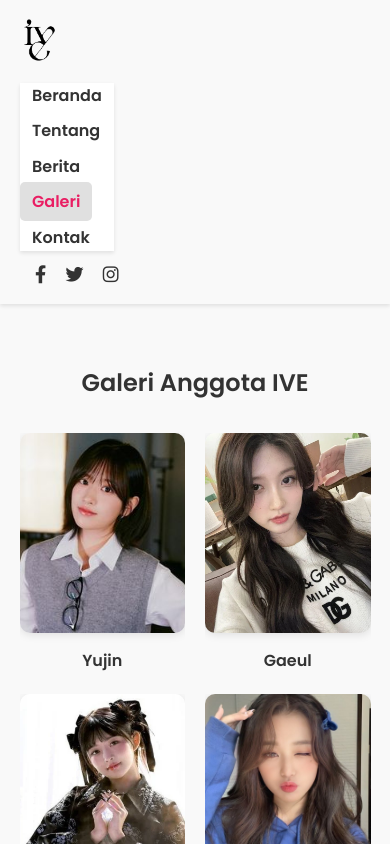
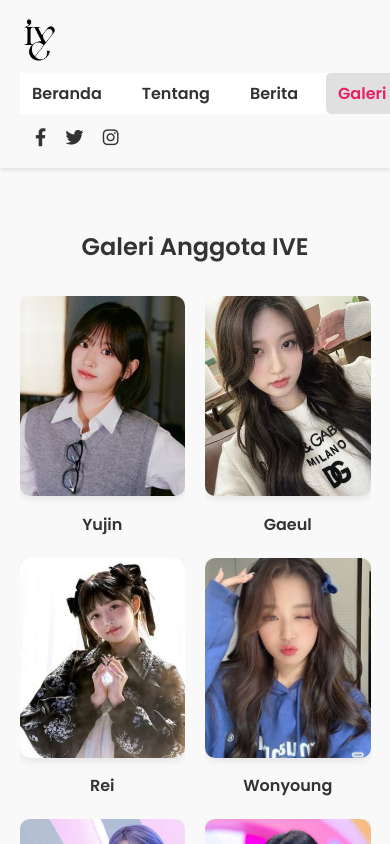
Before and after one commit to DIALRI2111/IVE-WEBSITE, a plain HTML site: page galeri.html in a window 390 px wide. Drawn offline with Linux system fonts and the light colour scheme.

Commit message:
Add files via upload

```diff
--- a/galeri.html
+++ b/galeri.html
@@ -26,6 +26,9 @@
       background-color: #f9f9f9;
       padding: 15px 0;
       box-shadow: 0 2px 4px rgba(0, 0, 0, 0.1);
+      position: sticky;
+      top: 0;
+      z-index: 100;
     }
 
     .header-container {
@@ -42,58 +45,62 @@
       height: 50px;
     }
 
+    /* Make nav horizontal and scrollable on mobile */
+    nav {
+      overflow-x: auto;
+      -webkit-overflow-scrolling: touch;
+    }
     nav ul {
       list-style: none;
       display: flex;
       gap: 20px;
       margin: 0;
       padding: 0;
+      flex-wrap: nowrap;
+      white-space: nowrap;
     }
-
+    nav ul li {
+      flex: 0 0 auto;
+    }
     nav ul li a {
       text-decoration: none;
       color: #333;
       font-weight: 600;
       padding: 8px 12px;
       transition: background-color 0.3s;
+      display: block;
     }
-
     nav ul li a.active,
     nav ul li a:hover {
       background-color: #e0e0e0;
       border-radius: 5px;
     }
 
+    /* Social icons */
     .social-icons a {
       color: #333;
       margin-left: 15px;
       font-size: 18px;
       transition: color 0.3s;
     }
-
     .social-icons a:hover {
       color: #0073e6;
     }
 
-    /* Responsiveness */
-    @media (max-width: 768px) {
-      .header-container {
-        flex-direction: column;
-        align-items: flex-start;
-      }
-
-      nav ul {
-        flex-direction: column;
-        gap: 10px;
-        margin-top: 10px;
-      }
-
-      .social-icons {
-        margin-top: 10px;
-      }
+    /* Galeri Styles */
+    .container {
+      width: 90%;
+      max-width: 1200px;
+      margin: 0 auto;
     }
 
-    /* Galeri Styles */
+    h3.section-title {
+      margin-top: 60px;
+      text-align: center;
+      font-size: 24px;
+      color: #333;
+    }
+
     .anggota-grid {
       display: grid;
       grid-template-columns: repeat(auto-fit, minmax(150px, 1fr));
@@ -107,11 +114,9 @@
       overflow: hidden;
       transition: transform 0.3s ease;
     }
-
     .anggota-item:hover {
       transform: scale(1.05);
     }
-
     .anggota-item img {
       width: 100%;
       height: 200px;
@@ -120,18 +125,10 @@
       box-shadow: 0 2px 8px rgba(0, 0, 0, 0.1);
       transition: all 0.3s ease;
     }
-
     .anggota-item figcaption {
       margin-top: 8px;
       font-weight: bold;
       font-size: 16px;
-    }
-
-    h3.section-title {
-      margin-top: 60px;
-      text-align: center;
-      font-size: 24px;
-      color: #333;
     }
 
     /* Video Scroll Container */
@@ -142,7 +139,6 @@
       padding: 20px 0;
       scroll-behavior: smooth;
     }
-
     .video-item {
       flex-shrink: 0;
       width: 300px;
@@ -150,13 +146,13 @@
       border-radius: 10px;
       box-shadow: 0 2px 8px rgba(0, 0, 0, 0.1);
     }
-
     .video-item iframe {
       width: 100%;
       height: 100%;
       border-radius: 10px;
     }
 
+    /* Footer */
     footer {
       background-color: #333;
       padding: 20px 0;
@@ -165,10 +161,21 @@
       margin-top: 50px;
     }
 
-    .container {
-      width: 90%;
-      max-width: 1200px;
-      margin: 0 auto;
+    /* Responsive overrides */
+    @media (max-width: 768px) {
+      .header-container {
+        flex-direction: column;
+        align-items: flex-start;
+      }
+      /* keep nav horizontal */
+      nav ul {
+        flex-direction: row !important;
+        gap: 16px;
+        margin-top: 0;
+      }
+      .social-icons {
+        margin-top: 10px;
+      }
     }
   </style>
 </head>
```
